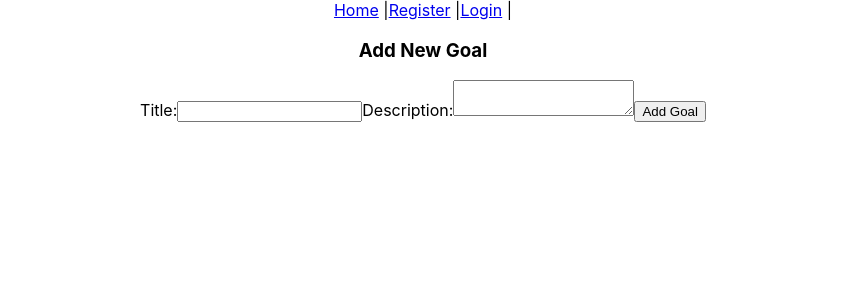
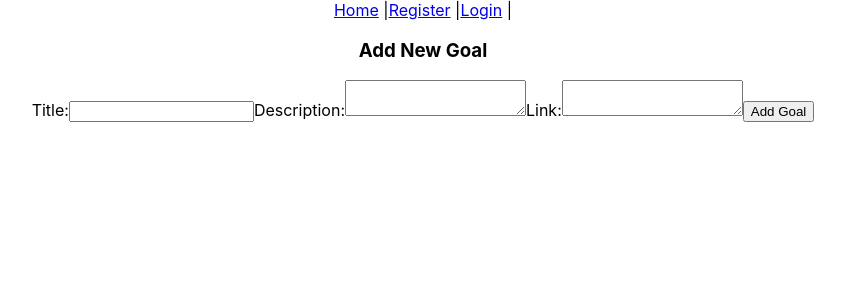
Before and after one commit to procrastonator/objectivision, a React (Create React App) app: page /projects/1/goal in a window 1280 px wide. Shown: the top 300 px of the page, without its empty margins (217-1062 px from the left). Built offline with nearby package versions, Linux system fonts and the light colour scheme; no server answers.

Commit message:
automatic login Front End

```diff
--- a/src/components/CreateGoal.js
+++ b/src/components/CreateGoal.js
@@ -11,6 +11,8 @@ export default function CreateGoal(props) {
   const { projectId } = useParams();
   const [title, setTitle] = useState("");
   const [description, setDescription] = useState("");
+  const [link, setLink] = useState("");
+
   const navigate = useNavigate();
 
   const { getToken } = useContext(AuthContext)
@@ -30,6 +32,7 @@ export default function CreateGoal(props) {
         console.log(response)
         setTitle("");
         setDescription("");
+        setLink("")
         props.updateProjects();
         navigate("/projects");
 
@@ -59,6 +62,14 @@ export default function CreateGoal(props) {
           onChange={(e) => setDescription(e.target.value)}
         />
 
+        <label>Link:</label>
+        <textarea
+          type="text"
+          name="link"
+          value={description}
+          onChange={(e) => setDescription(e.target.value)}
+        />
+
         <button type="submit">Add Goal</button>
       </form>
     </div>
--- a/src/components/ProjectDetails.js
+++ b/src/components/ProjectDetails.js
@@ -62,14 +62,15 @@ export default function ProjectDetails() {
         <div className={`UpdateGoal ${status}`}>
         <p> {element.title}</p>
         <p> {element.description}</p>
+        <button onClick={toggleStatus}>
+        {status === "inProgress" ? "Finished" : "Not finsihed"}
+
+        </button>
         </div>
+
         <Link to={`/projects/${element._id}/update`}>
         <button>update Goal</button>
         </Link>
-        <button onClick={toggleStatus}>
-        {status === "inProgress" ? "Finished" : "In Progress"}
-
-        </button>
 
 
         </div>
--- a/src/components/SignupPage.js
+++ b/src/components/SignupPage.js
@@ -1,6 +1,7 @@
-import { useState } from "react";
+import { useContext, useState } from "react";
 import { Link, useNavigate } from "react-router-dom";
 import axios from "axios";
+import { AuthContext } from "../context/auth.context"
 
 
 
@@ -8,6 +9,8 @@ function SignupPage(props) {
   const [username, setUsername] = useState("");
   const [email, setEmail] = useState("");
   const [password, setPassword] = useState("");
+
+  const { storeToken, authenticateUser } = useContext(AuthContext);
 
   const [errorMessage, setErrorMessage] = useState(undefined);
 
@@ -29,8 +32,11 @@ function SignupPage(props) {
 
 
     axios.post(`${process.env.REACT_APP_API_URL}/auth/signup`, userDetails)
-    .then( () => {
-      navigate("/login");
+    .then( (response) => {
+      storeToken (response.data.authToken);
+      authenticateUser();
+     //   console.log(response);
+    navigate("/");
     })
     .catch( error => {
       const msg = error.response.data.errorMessage;
```
